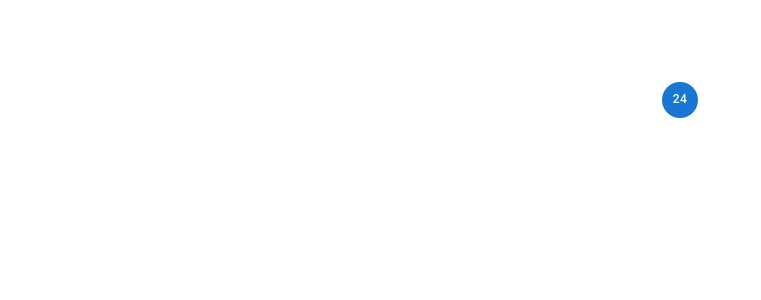
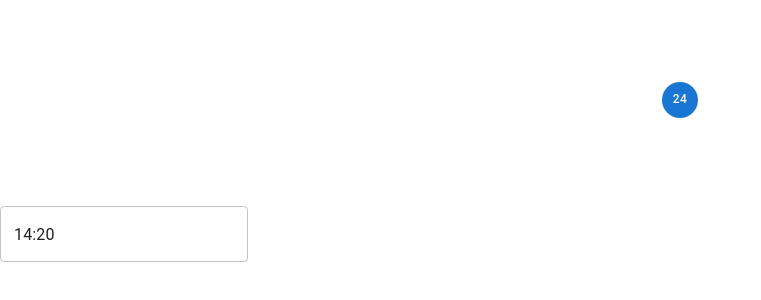
Before and after one commit to kuszot/hairdresser-nextjs, a Next.js app: page / in a window 1280 px wide. Shown: the part 130-430 px from the top of the page, without its empty margins (0-761 px from the left). Built offline with nearby package versions, Linux system fonts and the light colour scheme.

Commit message:
refactor nest components in top level component

```diff
--- a/src/app/page.tsx
+++ b/src/app/page.tsx
@@ -1,8 +1,9 @@
-import Calendar from './components/Calendar';
+import DateAndTimePicker from "./components/DateAndTimePicker";
+
 export default function Home() {
   return (
-    <div>
-      <Calendar />
+    <div className='flex justify-center min-h-screen py-2'>
+        <DateAndTimePicker />
     </div>
   );
 }
```
